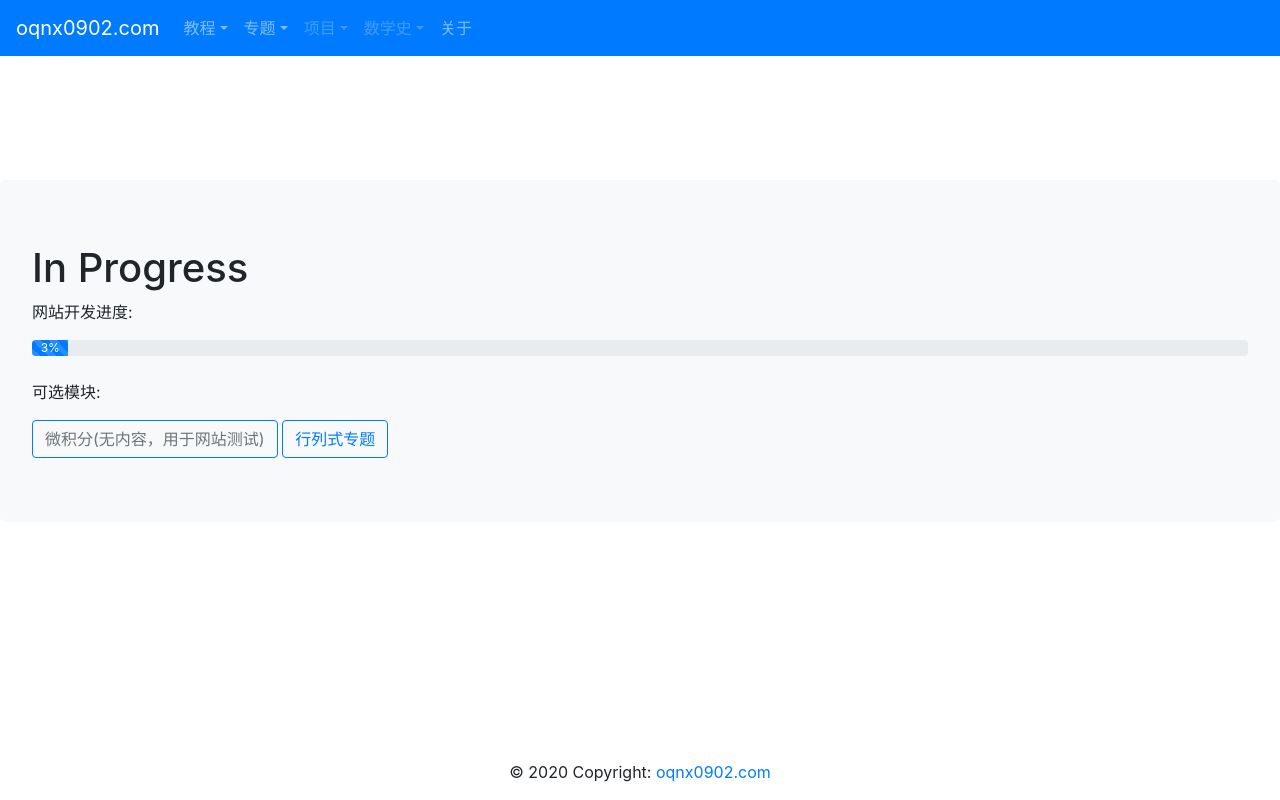
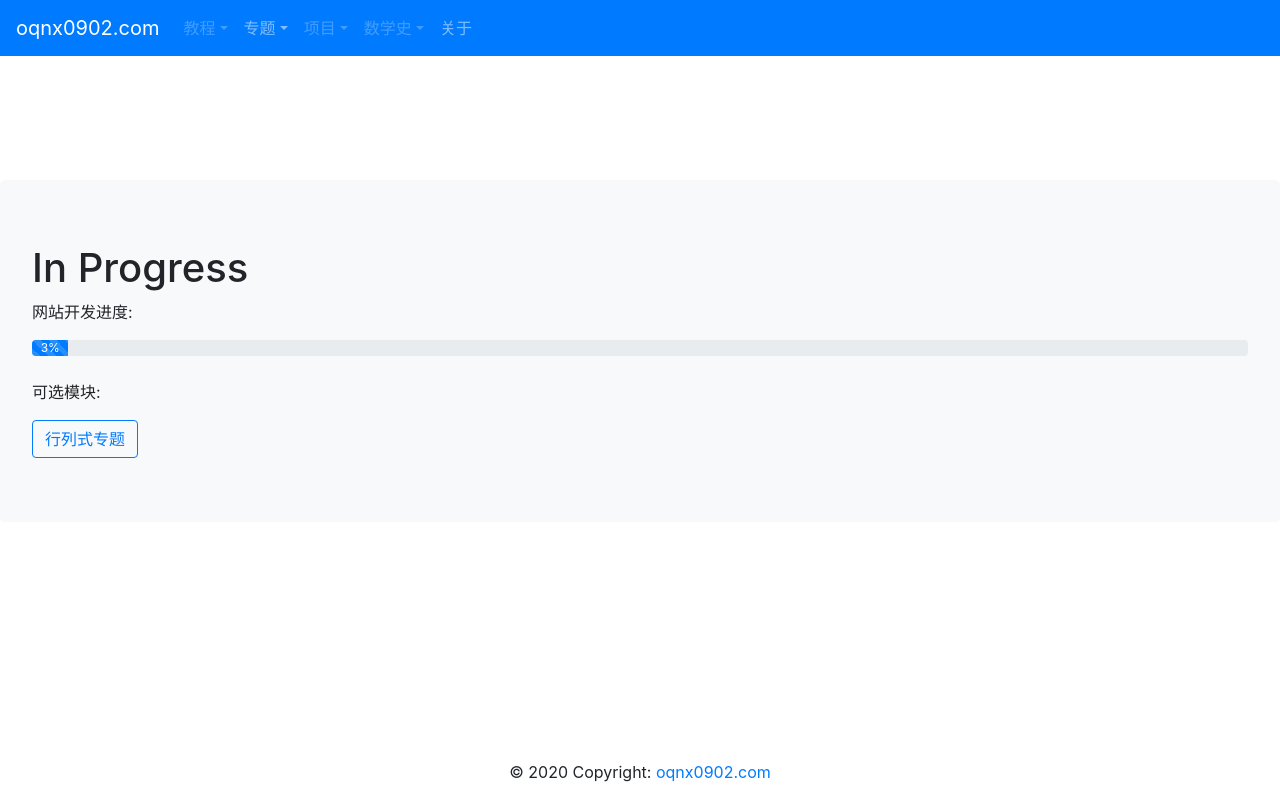
Before and after one commit to oqnx0902/oqnx0902.github.io, a plain HTML site: page index.html in a window 1280 px wide. Drawn offline with nearby package versions, Linux system fonts and the light colour scheme.

Commit message:
Add files via upload

```diff
--- a/index.html
+++ b/index.html
@@ -20,7 +20,7 @@
   <!-- Links -->
   <ul class="navbar-nav">
     <li class="nav-item dropdown">
-      <a class="nav-link dropdown-toggle" data-toggle="dropdown" href="#">教程</a>
+      <a class="nav-link dropdown-toggle disabled" data-toggle="dropdown" href="#">教程</a>
       <div class="dropdown-menu">
         <a class="dropdown-item" href="calculus/intro.html">微积分(无内容，用于网站测试)</a>
       </div>
@@ -61,7 +61,6 @@
     <div class="progress-bar progress-bar-striped" style="width:3%">3%</div>
   </div>
   <p class="pt-4">可选模块:</p>
-  <a href="calculus/intro.html" class="btn btn-outline-primary text-muted">微积分(无内容，用于网站测试)</a>
   <a href="topics/det/det_intro.html" class="btn btn-outline-primary">行列式专题</a>
 </div>
 
```
Also changed, not shown: abt.html (+1 -1 lines).
